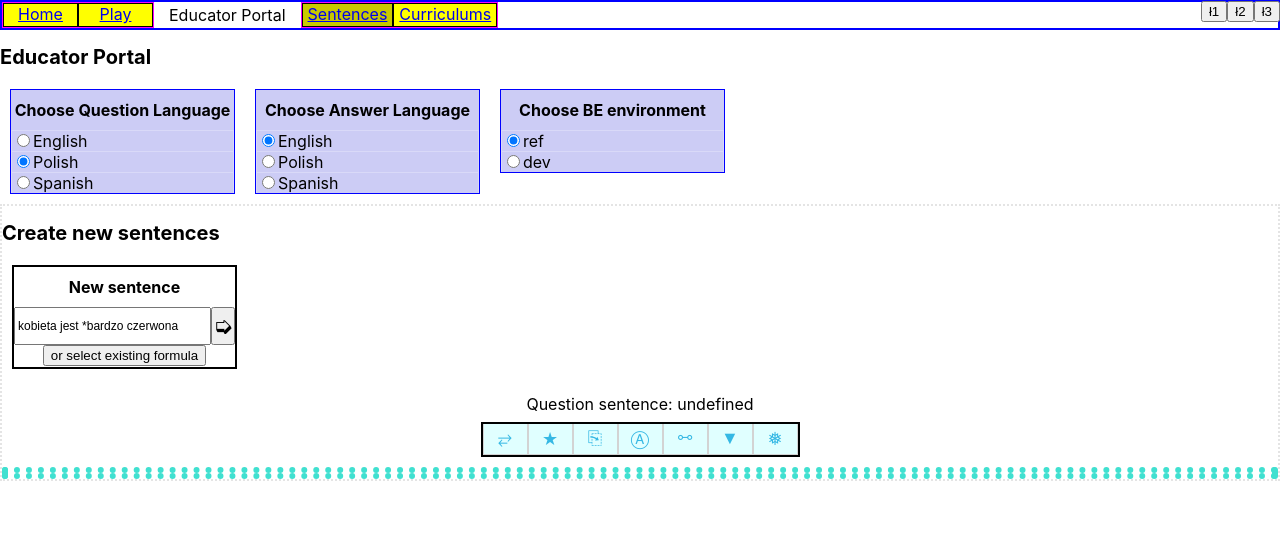
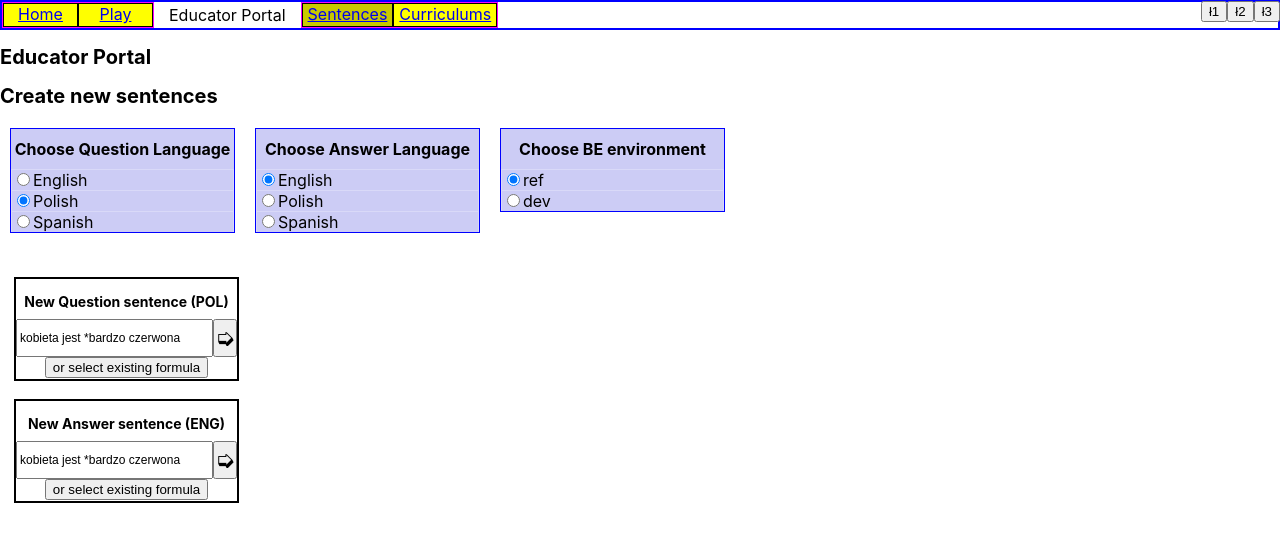
Before and after one commit to chicorycolumn/SentenceCreation-FE, a React (Create React App) app: page /educator/create in a window 1280 px wide. Shown: the top 542 px of the page. Built offline with nearby package versions, Linux system fonts and the light colour scheme.

Commit message:
Add second ChunkCardTrayHolder for Answer sentence. Adjust CSS so chunkCardTrayHolder adjusts its height to fit content (trait boxes).

```diff
--- a/src/Create.jsx
+++ b/src/Create.jsx
@@ -19,6 +19,7 @@ const Create = () => {
 
   return (
     <LanguageContextProvider value={`${langQ}-${langA}-${beEnv}`}>
+      <h1 className={gstyles.heading1}>Create new sentences</h1>
       <div className={styles.horizontalHolder}>
         <LanguagesForm
           setLangQ={(newValue) => {
@@ -42,9 +43,16 @@ const Create = () => {
         />
       </div>
       <ChunkCardTrayHolder
-        setDevSavedFormulas={setDevSavedFormulas}
+        batch={"Question"}
         lang1={langQ}
         lang2={langA}
+        setDevSavedFormulas={setDevSavedFormulas}
+      />
+      <ChunkCardTrayHolder
+        batch={"Answer"}
+        lang1={langA}
+        lang2={langQ}
+        setDevSavedFormulas={setDevSavedFormulas}
       />
     </LanguageContextProvider>
   );
--- a/src/Create/ChunkCard.jsx
+++ b/src/Create/ChunkCard.jsx
@@ -658,7 +658,10 @@ const ChunkCard = (props) => {
         )}
       </div>
       {structureChunk && (
-        <div className={styles.traitBoxesHolder}>
+        <div
+          className={styles.traitBoxesHolder}
+          id={`traitBoxesHolder-${props.batch}-${props.chunkCardKey}`}
+        >
           <ToggleShowButton
             id={`ToggleShowButton-${props.batch}-Group1-${props.femulaItemId}`}
             setShowTraitKeysGroup={setShowTraitKeysGroupOne}
--- a/src/Create/ChunkCardTray.jsx
+++ b/src/Create/ChunkCardTray.jsx
@@ -125,6 +125,38 @@ const ChunkCardTray = (props) => {
     }, 100);
   };
 
+  function expandTrayHeightToFitTraitBoxes() {
+    setTimeout(() => {
+      console.log("<Checking chunkCardTrayHolder height>");
+      let heights = [];
+      $.each($(`div[id^='traitBoxesHolder-${props.batch}-']`), function () {
+        heights.push($(this).height());
+      });
+      if (heights.length) {
+        let tallest = Math.max(...heights);
+        if (tallest) {
+          tallest += 300;
+        }
+        $(`#chunkCardTrayHolder-${props.batch}`).height(tallest);
+      }
+    }, 5);
+  }
+
+  useEffect(() => {
+    setTimeout(() => {
+      expandTrayHeightToFitTraitBoxes();
+      setTimeout(() => {
+        expandTrayHeightToFitTraitBoxes();
+      }, 500);
+    }, 500);
+
+    $(`#cardTray-${props.batch}`).on(
+      "click",
+      "*",
+      expandTrayHeightToFitTraitBoxes
+    );
+  }, []);
+
   useEffect(() => {
     if (
       !props.chunkOrders.length &&
@@ -190,7 +222,7 @@ const ChunkCardTray = (props) => {
           {idNotUnique && (
             <Tooltip text="Formula ID not unique. You will be overwriting this formula. Click Snowflake or Save Formula if you want to change." />
           )}
-          Question sentence:{" "}
+          {props.batch} sentence:{" "}
           {props.chosenFormulaId + `${idNotUnique ? "⚠" : ""}`}
         </p>
         <div className={styles.buttonSubholder}>
@@ -364,6 +396,7 @@ const ChunkCardTray = (props) => {
           </button>
           <button
             alt="Triangle icon"
+            id={`ToggleShowButtonAll-${props.batch}`}
             className={`${gstyles.cardButton1} ${gstyles.cardButtonWidthMedium} ${gstyles.tooltipHolderDelayed}`}
             onMouseEnter={() => {
               console.log("showAllTraitBoxes", showAllTraitBoxes);
@@ -372,9 +405,7 @@ const ChunkCardTray = (props) => {
               e.target.blur();
               setShowAllTraitBoxes((prev) => !prev);
 
-              $.each(
-                $(`button[id^='ToggleShowButton-${props.batch}-']`),
-                function () {
+              function collapseIfNotCollapsed1() {
                 let button = $(this)[0];
                 let buttonIsShowing = [
                   icons.downBlackTriangle,
@@ -391,6 +422,35 @@ const ChunkCardTray = (props) => {
                   button.click();
                 }
               }
+              function collapseIfNotCollapsed2() {
+                let showAllButtonOfOtherBatch = $(this)[0];
+                let showAllButtonOfCurrentWillCollapse = showAllTraitBoxes;
+
+                let showAllButtonOfOtherBatchIsUncollapsed = [
+                  icons.downBlackTriangle,
+                  icons.downWhiteTriangle,
+                ].includes(showAllButtonOfOtherBatch.innerText);
+
+                if (
+                  showAllButtonOfCurrentWillCollapse &&
+                  showAllButtonOfOtherBatchIsUncollapsed
+                ) {
+                  showAllButtonOfOtherBatch.click();
+                }
+              }
+
+              $.each(
+                $(`button[id^='ToggleShowButton-${props.batch}-']`),
+                collapseIfNotCollapsed1
+              );
+
+              $.each(
+                $(
+                  `button[id^='ToggleShowButtonAll-${idUtils.invertBatch(
+                    props.batch
+                  )}']`
+                ),
+                collapseIfNotCollapsed2
               );
             }}
           >
@@ -455,7 +515,11 @@ const ChunkCardTray = (props) => {
           </button>
         </div>
       </div>
-      <div className={styles.cardTray} key={meaninglessCounter}>
+      <div
+        className={styles.cardTray}
+        id={`cardTray-${props.batch}`}
+        key={meaninglessCounter}
+      >
         <LineHolder
           elementsToDrawLineBetween={[]}
           id="Unused LineHolder for flexbox spacing."
--- a/src/Create/ChunkCardTrayHolder.jsx
+++ b/src/Create/ChunkCardTrayHolder.jsx
@@ -131,10 +131,13 @@ const ChunkCardTrayHolder = (props) => {
   };
 
   return (
-    <div className={styles.mainDivCreate}>
-      <h1 className={gstyles.heading1}>Create new sentences</h1>
-      <div className={styles.horizontalHolder}>
+    <div
+      className={styles.chunkCardTrayHolder}
+      id={`chunkCardTrayHolder-${props.batch}`}
+    >
+      <div className={`{styles.horizontalHolder} ${styles.marginAdjustA}`}>
         <FormulaForm
+          batch={props.batch}
           lang1={props.lang1}
           lang2={props.lang2}
           formatAndSetFemulaFromWrittenInput={
@@ -154,6 +157,7 @@ const ChunkCardTrayHolder = (props) => {
         />
       )}
 
+      {femula.length ? (
         <ChunkCardTray
           lang1={props.lang1}
           lang2={props.lang2}
@@ -163,12 +167,17 @@ const ChunkCardTrayHolder = (props) => {
           setFemula={setFemula}
           chosenFormulaId={chosenFormulaId}
           setChosenFormulaId={setChosenFormulaId}
-        batch={"QuestionBatch"}
+          batch={props.batch}
           femulaWasLoadedFromBE={femulaWasLoadedFromBE}
           fetchedFormulaIds={fetchedFormulaIds}
           setDevSavedFormulas={props.setDevSavedFormulas}
-        formatAndSetFemulaFromWrittenInput={formatAndSetFemulaFromWrittenInput}
+          formatAndSetFemulaFromWrittenInput={
+            formatAndSetFemulaFromWrittenInput
+          }
         />
+      ) : (
+        ""
+      )}
     </div>
   );
 };
--- a/src/Create/FormulaForm.jsx
+++ b/src/Create/FormulaForm.jsx
@@ -15,7 +15,9 @@ const FormulaForm = (props) => {
 
   return (
     <div className={styles.formHolder}>
-      <h4 className={styles.title}>New sentence</h4>
+      <h4
+        className={styles.title}
+      >{`New ${props.batch} sentence (${props.lang1})`}</h4>
       <form className={`${styles.form} ${gstyles.tooltipHolderDelayed}`}>
         <Tooltip
           text="Prefix with an asterisk to make a fixed chunk, eg 'my name is *Jen'"
@@ -36,6 +38,12 @@ const FormulaForm = (props) => {
           type="submit"
           onClick={(e) => {
             e.preventDefault();
+
+            if (props.batch === "Answer") {
+              alert(
+                "Let's match up the chunkIds from Question sentence first."
+              );
+            }
             props.formatAndSetFemulaFromWrittenInput(
               props.lang1,
               props.lang2,
--- a/src/css/ChunkCardTray.module.css
+++ b/src/css/ChunkCardTray.module.css
@@ -4,6 +4,7 @@
   flex-direction: row;
   justify-content: space-between;
   padding: 0px;
+  margin-bottom: 80px;
 }
 
 .cardTrayContainer {
--- a/src/css/ChunkCardTrayHolder.module.css
+++ b/src/css/ChunkCardTrayHolder.module.css
@@ -4,6 +4,11 @@
   justify-content: flex-start;
 }
 
-.mainDivCreate {
-  border: rgba(0, 0, 0, 0.1) dotted 2px;
+.chunkCardTrayHolder {
+  border: rgba(0, 0, 0, 0) dotted 4px;
 }
+
+.marginAdjustA {
+  margin-bottom: -30px;
+  margin-top: 30px;
+}
--- a/src/css/FormulaForm.module.css
+++ b/src/css/FormulaForm.module.css
@@ -8,9 +8,10 @@
 .title {
   height: 20px;
   margin: 0px;
-  margin-bottom: 10px;
-  margin-top: 10px;
+  margin-bottom: 6px;
+  margin-top: 14px;
   text-align: center;
+  font-size: 14px;
 }
 
 .form {
--- a/src/utils/identityUtils.js
+++ b/src/utils/identityUtils.js
@@ -165,3 +165,11 @@ exports.checkChunkIdsMatchLangAndWordtype = (chunkId1, chunkId2) => {
   let split2 = chunkId2.split("-");
   return split1[0] === split2[0];
 };
+
+exports.invertBatch = (s) => {
+  let ref = {
+    Question: "Answer",
+    Answer: "Question",
+  };
+  return ref[s];
+};
```
Lines whose indentation alone changed are shown as unchanged.
